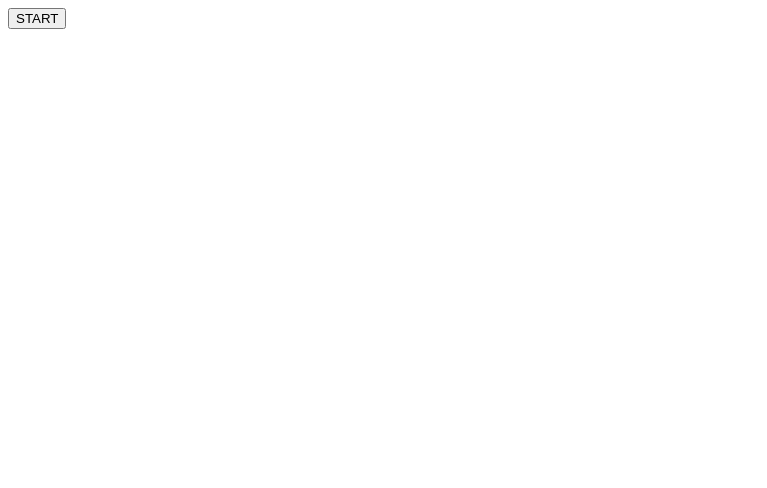
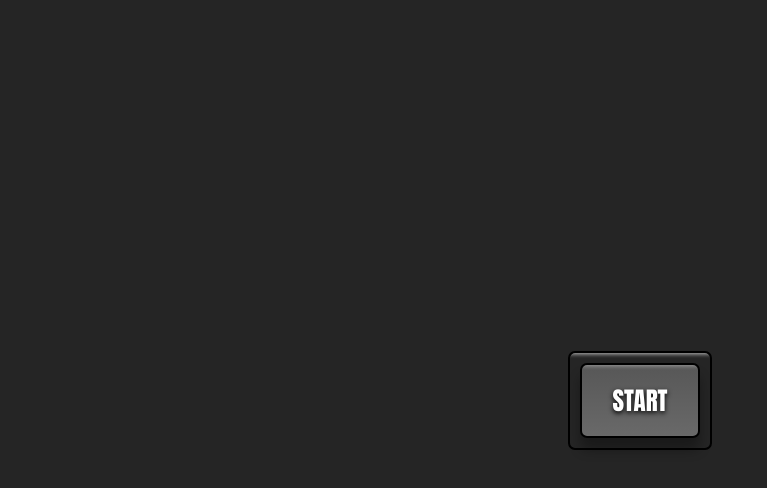
Before and after one commit to erennkazan/picture-in-picture, a plain HTML site: page index.html in a window 1280 px wide. Shown: the whole page, without its empty margins (0-767 px from the left). Drawn offline with Linux system fonts and the light colour scheme.

Commit message:
buton style completed

```diff
--- a/style.css
+++ b/style.css
@@ -2,5 +2,39 @@ html{
     box-sizing: border-box;
 }
 body{
+    margin: 0;
+    height: 100vh;
+    display: flex;
+    justify-content: center;
+    align-items: center;
+    background: rgb(37,37,37);
+}
 
+.button-container{
+    border: 2px solid black;
+    padding: 10px;
+    border-radius: 7px;
+    box-shadow: inset 0 20px 4px -19px rgba(255,255,255,.7);
 }
+
+button{
+    cursor: pointer;
+    outline: none;
+    width: 120px;
+    height: 75px;
+    font-family:Impact, Haettenschweiler, 'Arial Narrow Bold', sans-serif;
+    font-size: 25px;
+    color: white;
+    text-shadow: 0 2px 5px black;
+    background: linear-gradient(to top,#696969,#575757);
+    border: 2px solid black;
+    border-radius: 7px;
+    box-shadow: inset 0 20px 4px -19px rgba(255,255,255,.4), 0 12px 12px 0 rgba(0,0,0,0.3);
+}
+button:hover{
+    background: linear-gradient(to bottom,#696969,#575757);
+}
+button:active{
+    transform: translateY(3px);
+    background: 0 6px 6px 0 rgba(0,0,0,0.3);
+}
```
